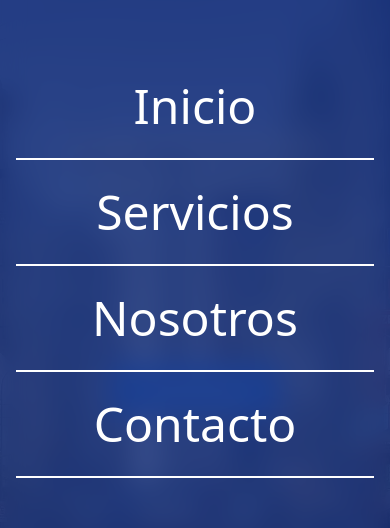
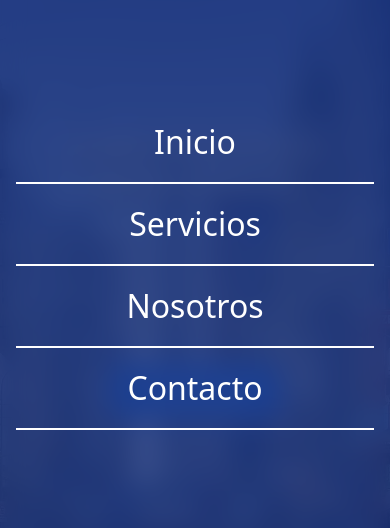
Before and after one commit to Jonnhyortega/hc-app, a Next.js app: page / in a window 390 px wide. Both pictures are taken after a click on the button 333 px from the left and 47 px from the top of the page. Shown: the part 149-677 px from the top of the page. Built offline with nearby package versions, Linux system fonts and the light colour scheme; no server answers.

Commit message:
update navbar

```diff
--- a/src/components/navbar.jsx
+++ b/src/components/navbar.jsx
@@ -67,10 +67,10 @@ export default function Navbar() {
         <div className={`animate__animated animate__slideInRight fixed top-[1px] left-[0px] right-4 h-[100%] w-[100%] z-51 bg-blue-900/70 backdrop-blur-md shadow-lg p-4 flex flex-col items-center justify-center gap-4 md:hidden`}>
           <Image src={logo} alt="Gestion comercial" width={120} height={70} className='absolute top-[20px]' />
           <span onClick={() => { setOpen(!open) }} className='fixed top-[5px] right-[15px] text-white cursor-pointer text-[2rem]'>×</span>
-          <a href="#hero" onClick={() => setOpen(false)} className="font-medium text-white text-[3rem] hover:text-blue-300 transition text-center w-[100%] pb-4 border-b-2">Inicio</a>
-          <a href="#services" onClick={() => setOpen(false)} className="font-medium text-white text-[3rem] hover:text-blue-300 transition text-center w-[100%] pb-4 border-b-2">Servicios</a>
-          <a href="#about" onClick={() => setOpen(false)} className="font-medium text-white text-[3rem] hover:text-blue-300 transition text-center w-[100%] pb-4 border-b-2">Nosotros</a>
-          <a href="#contact" onClick={() => setOpen(false)} className="font-medium text-white text-[3rem] hover:text-blue-300 transition text-center w-[100%] pb-4 border-b-2">Contacto</a>
+          <a href="#hero" onClick={() => setOpen(false)} className="font-medium text-white text-[2rem] hover:text-blue-300 transition text-center w-[100%] pb-4 border-b-2">Inicio</a>
+          <a href="#services" onClick={() => setOpen(false)} className="font-medium text-white text-[2rem] hover:text-blue-300 transition text-center w-[100%] pb-4 border-b-2">Servicios</a>
+          <a href="#about" onClick={() => setOpen(false)} className="font-medium text-white text-[2rem] hover:text-blue-300 transition text-center w-[100%] pb-4 border-b-2">Nosotros</a>
+          <a href="#contact" onClick={() => setOpen(false)} className="font-medium text-white text-[2rem] hover:text-blue-300 transition text-center w-[100%] pb-4 border-b-2">Contacto</a>
           <h4 className='absolute bottom-[2rem] text-sm text-gray-400 text-center p-4'>
             Especialistas en habilitaciones comerciales.
           </h4>
```
